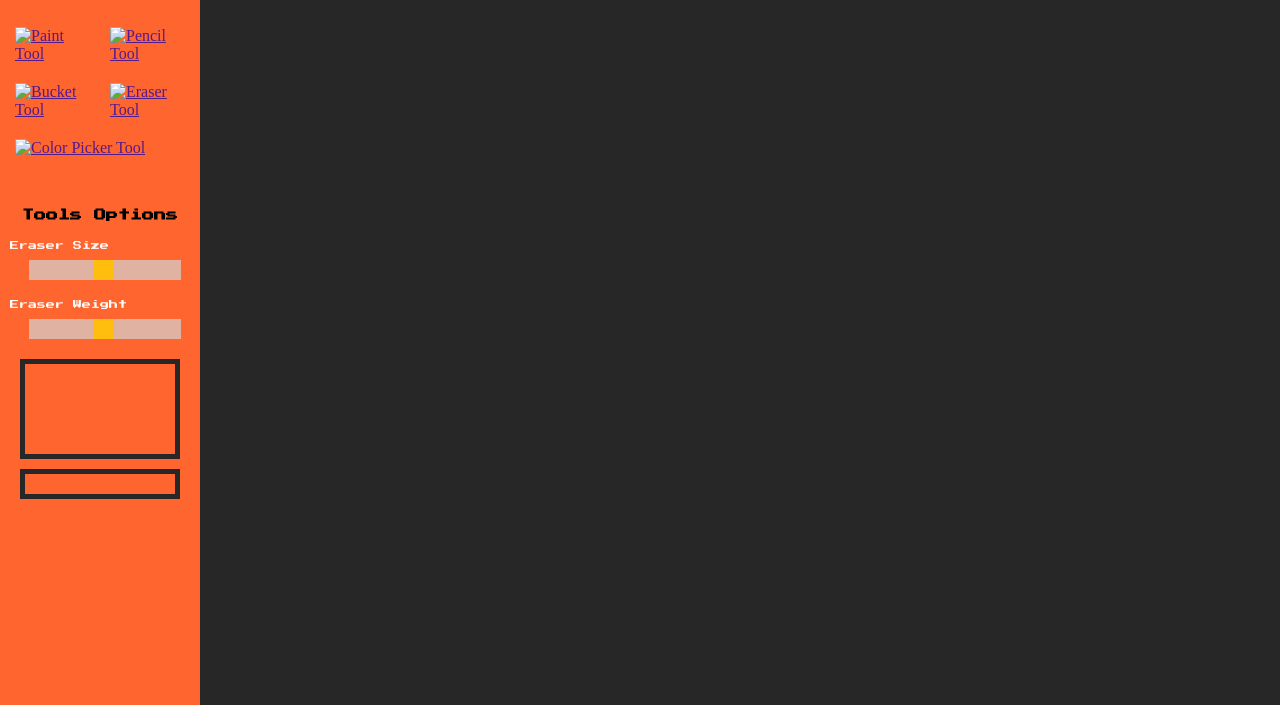
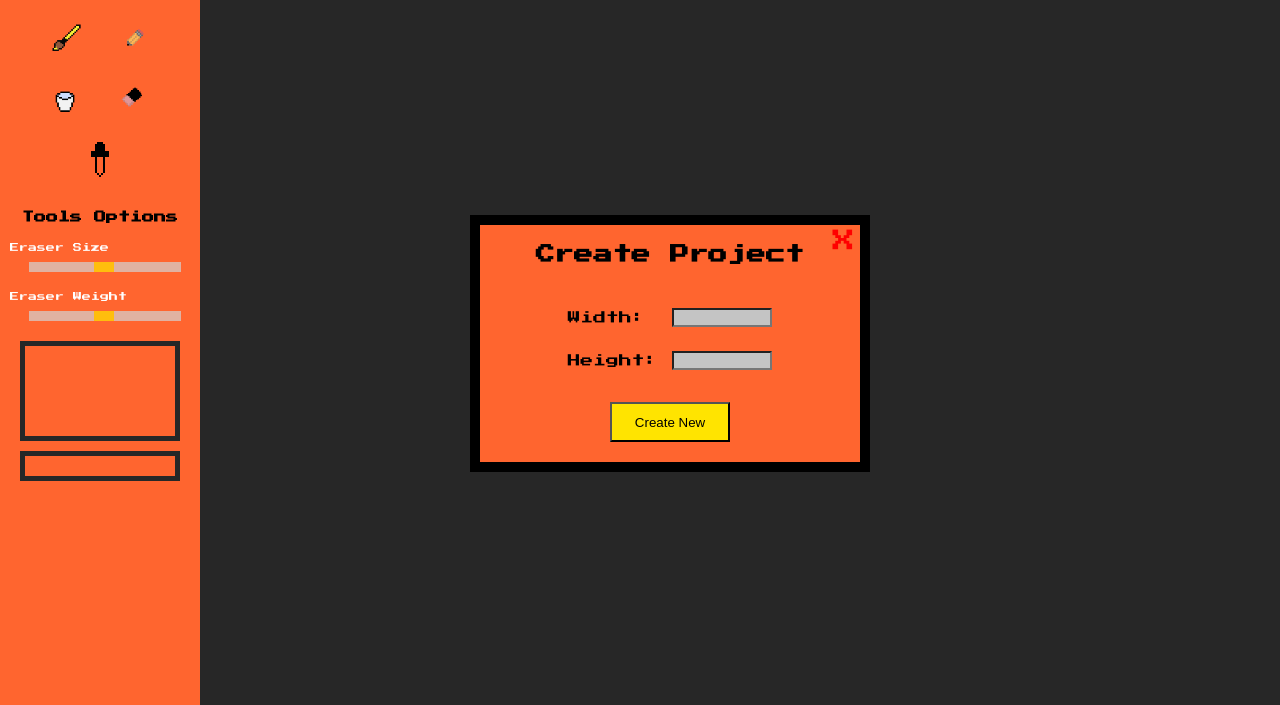
Before and after one commit to jesse51002/Artsyhackaton, a website: page public/PaintingPage/index.html in a window 1280 px wide. Shown: the part 95-800 px from the top of the page. Drawn offline with Linux system fonts and the light colour scheme.

Commit message:
DOne for the day

```diff
--- a/public/PaintingPage/index.html
+++ b/public/PaintingPage/index.html
@@ -41,31 +41,31 @@
                 <div class="ToolSelector">
                     <div class="PaintToolDiv">
                         <a href="" id="PaintTool" class="Tool">
-                            <img src="" alt="Paint Tool" class="ScaleImg">
+                            <img src="images/paintbrush.png" alt="Paint Tool" class="ScaleImg">
                         </a>
                     </div>
 
                     <div class="PencilToolDiv">
                         <a href="" id="PencilTool" class="Tool">
-                            <img src="" alt="Pencil Tool" class="ScaleImg">
+                            <img src="images/penciltool_.png" alt="Pencil Tool" class="ScaleImg">
                         </a>
                     </div>
 
                     <div class="BucketToolDiv">
                         <a href="" id="BucketTool" class="Tool">
-                            <img src="" alt="Bucket Tool" class="ScaleImg">
+                            <img src="images/bucket_.png" alt="Bucket Tool" class="ScaleImg">
                         </a>
                     </div>
 
                     <div class="EraserToolDiv">
                         <a href="" id="EraserTool" class="Tool">
-                            <img src="" alt="Eraser Tool" class="ScaleImg">
+                            <img src="images/eraser_.png" alt="Eraser Tool" class="ScaleImg">
                         </a>
                     </div>
 
                     <div class="ColorPickerToolDiv">
                         <a href="" id="ColorPickerTool" class="Tool">
-                            <img src="" alt="Color Picker Tool" class="ScaleImg">
+                            <img src="images/colorpickertool.png" alt="Color Picker Tool" class="ScaleImg">
                         </a>
                     </div>
                 </div>
@@ -117,6 +117,32 @@
 
         </div>
 
+
+        <div class="NewProjWindow">
+
+            <h2 class="NewProjTitle">Create Project</h2>
+
+            <a href="" id="CloseButton">
+                X
+            </a>
+
+            <div class="NewProjTextHolder">
+                <div class="NewProjLabels">
+                    <label for="width" class="ProjLabel">Width: </label><br>
+                    <label for="height" class="ProjLabel">Height: </label>
+                </div>
+                <div class="NewProjInputs">
+                    <input type="number" name="width" id="width"> <br>
+                    <input type="number" name="height" id="height">
+                </div>
+            </div>
+
+            <button class="ProjAcceptBtn">
+                Create New
+            </button>
+
+        </div>
+
     </body>
 
 </html>
--- a/public/PaintingPage/styles.css
+++ b/public/PaintingPage/styles.css
@@ -8,6 +8,7 @@
     max-width: 100%;
     height: auto;
     margin: auto;
+    display: block;
 }
 
 .PaintHeader{
@@ -83,7 +84,7 @@
 
 .ToolTitle{
     text-align: center;
-    padding-top: 30px;
+    padding-top: 15px;
     font-family: 'Press Start 2P', cursive;
     font-size: 0.75rem;
 }
@@ -91,11 +92,9 @@
 .ToolSelector{
     padding-top: 30px;
     display: grid;
-    grid-template-columns: repeat(2, 75px);
+    grid-template-columns: repeat(2, 50px);
     column-gap: 20px;
-
-    row-gap: 20px;
-
+    row-gap: 10px;
     justify-content: center;
 }
 
@@ -123,7 +122,7 @@
     margin-top: 10px;
     margin-left: 10%;
     width: 80%;
-    height: 20px;
+    height: 10px;
     background: #d3d3d3;
     outline: none;
     opacity: 0.7;
@@ -139,14 +138,14 @@
     -webkit-appearance: none;
     appearance: none;
     width: 20px;
-    height: 20px;
+    height: 10px;
     background: #FFE400;
     cursor: pointer;
 }
 
 .slider::-moz-range-thumb {
     width: 20px;
-    height: 20px;
+    height: 10px;
     background: #FFE400;
     cursor: pointer;
 }
@@ -165,8 +164,6 @@
     height: 100px;
     width: 100%;
     border: 5px solid #272727;
-
-
 }
 
 #Color{
@@ -175,3 +172,72 @@
     height: 30px;
     border: 5px solid #272727;
 }
+
+
+.NewProjWindow{
+    display: block;
+    top:50%;
+    left: 50%;
+    transform: translate(-170px, -90px);
+    position:absolute;
+    width: 400px;
+
+    background-color: #FF652F;
+    border: 10px solid black;
+}
+
+.NewProjTitle{
+    padding-top: 20px;
+    text-align: center;
+    display: block;
+    width: 100%;
+    font-family: 'Press Start 2P', cursive;
+    font-size: 1.2rem;
+}
+
+#CloseButton{
+    text-decoration: none;
+    color: red;
+
+    position: absolute;
+    top:  5px;
+    right: 5px;
+    width: 50px;
+    height: 50px;
+
+    text-align: right;
+    font-family: 'Press Start 2P', cursive;
+    font-size: 1.4rem;
+}
+
+.NewProjTextHolder{
+    padding-top: 30px;
+    display: flex;
+    justify-content: center;
+}
+
+.NewProjLabels,.NewProjInputs{
+    line-height: 2.7rem;
+    font-family: 'Press Start 2P', cursive;
+    font-size: 0.8rem;
+}
+
+.NewProjLabels{
+    padding-top: 2px;
+    padding-right: 15px;
+}
+
+.NewProjInputs > input{
+    width: 100px;
+    background-color: #c4c4c4;
+    color: white;
+
+}
+
+.ProjAcceptBtn{
+    display: block;
+    margin: 20px auto;
+    width: 120px;
+    height: 40px;
+    background-color: #FFE400;
+}
```
Also changed, not shown: public/PaintingPage/images/bucket_.png (added), public/PaintingPage/images/colorpickertool.png (added), public/PaintingPage/images/eraser_.png (added), public/PaintingPage/images/paintbrush.png (added), public/PaintingPage/images/penciltool_.png (added). Lines whose indentation alone changed are shown as unchanged.
